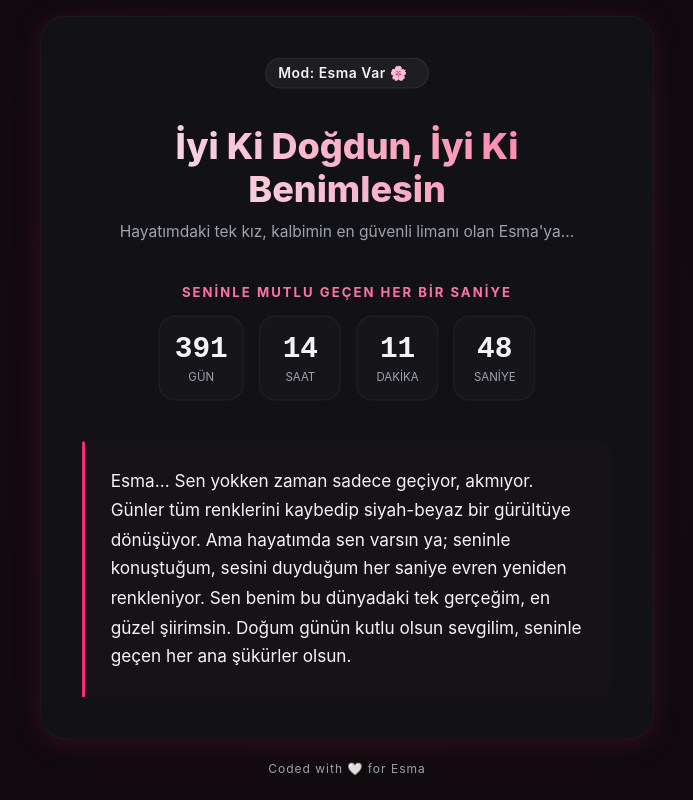
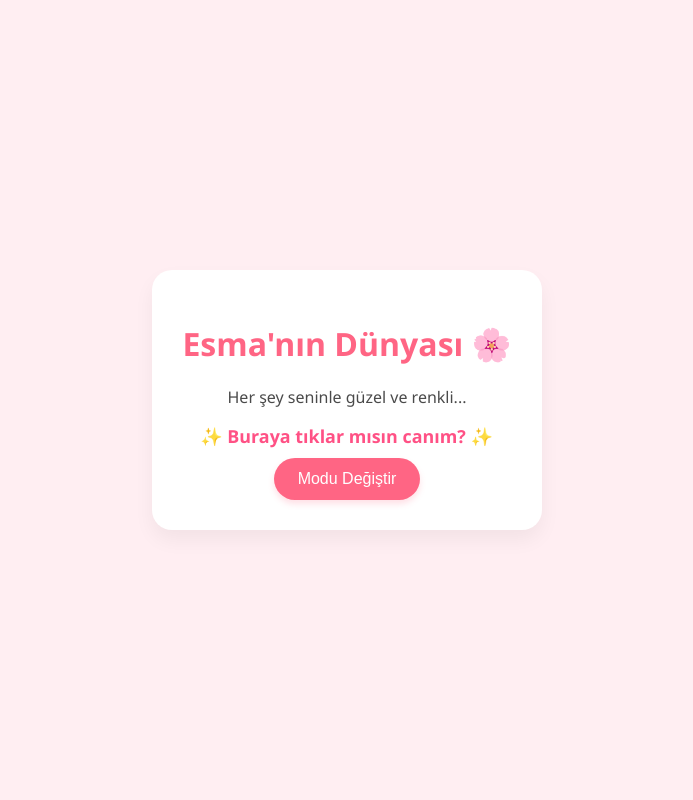
Before and after one commit to RaidenEi-20/ForEsma, a plain HTML site: page index.html in a window 1280 px wide. Shown: the whole page, without its empty margins (293-986 px from the left). Drawn offline with Linux system fonts and the light colour scheme.

Commit message:
Esma icin yazi ve mod guncellemesi

```diff
--- a/index.html
+++ b/index.html
@@ -3,109 +3,116 @@
 <head>
     <meta charset="UTF-8">
     <meta name="viewport" content="width=device-width, initial-scale=1.0">
-    <title>İyi Ki Varsın Esma</title>
+    <title>Esma İçin Siber-Romantik</title>
     <style>
-        :root {
-            --bg-dark: #0a0a0c;
-            --card-bg: #121216;
-            --accent-glow: #ff2a74;
-            --accent-soft: #ff75a0;
-            --text-main: #f3f4f6;
-            --text-muted: #9ca3af;
-            --transition-speed: 0.5s;
+        body {
+            font-family: 'Segoe UI', Tahoma, Geneva, Verdana, sans-serif;
+            background-color: #ffeef2;
+            color: #4a4a4a;
+            display: flex;
+            flex-direction: column;
+            align-items: center;
+            justify-content: center;
+            height: 100vh;
+            margin: 0;
+            transition: all 0.5s ease;
         }
-        .esma-yok {
-            --bg-dark: #121212;
-            --card-bg: #1a1a1a;
-            --accent-glow: #555555;
-            --accent-soft: #888888;
-            --text-main: #777777;
-            --text-muted: #444444;
-            filter: grayscale(1) contrast(0.9);
+        .container {
+            text-align: center;
+            background: white;
+            padding: 30px;
+            border-radius: 20px;
+            box-shadow: 0 10px 20px rgba(0,0,0,0.05);
         }
-        * { margin: 0; padding: 0; box-sizing: border-box; font-family: -apple-system, BlinkMacSystemFont, "Segoe UI", Roboto, sans-serif; }
-        body { background-color: var(--bg-dark); color: var(--text-main); min-height: 100vh; display: flex; flex-direction: column; align-items: center; justify-content: center; overflow-x: hidden; transition: background-color var(--transition-speed), filter var(--transition-speed); padding: 20px; }
-        .ambient-glow { position: fixed; top: -50%; left: -50%; right: -50%; bottom: -50%; width: 200%; height: 200%; background: radial-gradient(circle, rgba(255,42,116,0.05) 0%, rgba(0,0,0,0) 70%); z-index: -1; pointer-events: none; transition: opacity var(--transition-speed); }
-        .esma-yok .ambient-glow { opacity: 0; }
-        .container { max-width: 600px; width: 100%; background: var(--card-bg); border: 1px solid rgba(255, 255, 255, 0.03); border-radius: 24px; padding: 40px; text-align: center; box-shadow: 0 20px 40px rgba(0, 0, 0, 0.5), 0 0 50px rgba(255, 42, 116, 0.02); transition: all var(--transition-speed); position: relative; }
-        .esma-yok .container { box-shadow: none; border-color: #222; }
-        .mode-toggle { display: inline-flex; align-items: center; background: rgba(255, 255, 255, 0.05); padding: 6px 12px; border-radius: 30px; margin-bottom: 35px; cursor: pointer; border: 1px solid rgba(255, 255, 255, 0.08); user-select: none; transition: all 0.3s ease; }
-        .mode-toggle:hover { transform: translateY(-2px); }
-        .toggle-text { font-size: 0.85rem; font-weight: 600; letter-spacing: 0.5px; margin-right: 8px; }
-        h1 { font-size: 2.2rem; font-weight: 800; margin-bottom: 10px; background: linear-gradient(45deg, var(--text-main), var(--accent-soft)); -webkit-background-clip: text; -webkit-text-fill-color: transparent; transition: all var(--transition-speed); }
-        .esma-yok h1 { background: none; -webkit-text-fill-color: var(--text-main); }
-        .subtitle { font-size: 0.95rem; color: var(--text-muted); margin-bottom: 40px; line-height: 1.5; }
-        .counter-title { font-size: 0.8rem; text-transform: uppercase; letter-spacing: 2px; color: var(--accent-soft); margin-bottom: 15px; font-weight: 700; transition: color var(--transition-speed); }
-        .counter-container { display: flex; justify-content: center; gap: 15px; margin-bottom: 40px; }
-        .counter-box { background: rgba(255, 255, 255, 0.02); border: 1px solid rgba(255, 255, 255, 0.05); padding: 15px; border-radius: 16px; min-width: 80px; transition: all var(--transition-speed); }
-        .counter-value { font-size: 1.8rem; font-weight: 700; color: var(--text-main); font-family: monospace; }
-        .counter-label { font-size: 0.7rem; color: var(--text-muted); margin-top: 4px; text-transform: uppercase; }
-        .message-box { background: rgba(255, 42, 116, 0.02); border-left: 3px solid var(--accent-glow); padding: 25px; border-radius: 0 16px 16px 0; text-align: left; line-height: 1.7; font-size: 1.05rem; color: var(--text-main); transition: all var(--transition-speed); opacity: 1; transform: translateY(0); }
-        .esma-yok .message-box { border-left-color: #444; opacity: 0.4; }
-        @keyframes pulse { 0% { transform: scale(1); } 50% { transform: scale(1.03); box-shadow: 0 0 20px rgba(255, 42, 116, 0.2); } 100% { transform: scale(1); } }
-        .pulse-active { animation: pulse 3s infinite ease-in-out; }
-        footer { margin-top: 30px; font-size: 0.75rem; color: var(--text-muted); letter-spacing: 1px; }
+        h1 {
+            color: #ff6584;
+        }
+        /* Yeni eklenen yanıp sönen yönlendirme yazısı */
+        .ipucu-yazi {
+            font-size: 1.1rem;
+            color: #ff477e;
+            font-weight: bold;
+            margin-bottom: 10px;
+            animation: yanipSon 1.5s infinite;
+        }
+        button {
+            background-color: #ff6584;
+            color: white;
+            border: none;
+            padding: 12px 24px;
+            font-size: 1rem;
+            border-radius: 25px;
+            cursor: pointer;
+            box-shadow: 0 4px 6px rgba(255, 101, 132, 0.2);
+            transition: transform 0.2s, background-color 0.2s;
+        }
+        button:hover {
+            background-color: #ff477e;
+            transform: scale(1.05);
+        }
+        /* Esma Yok Modu Stilleri */
+        body.esma-yok {
+            background-color: #1a1a1a;
+            color: #888;
+        }
+        body.esma-yok .container {
+            background: #2a2a2a;
+            box-shadow: 0 10px 20px rgba(0,0,0,0.5);
+        }
+        body.esma-yok h1 {
+            color: #555;
+        }
+        body.esma-yok button {
+            background-color: #444;
+            color: #888;
+            box-shadow: none;
+        }
+        body.esma-yok .ipucu-yazi {
+            color: #555;
+            animation: none;
+        }
+
+        @keyframes yanipSon {
+            0% { opacity: 0.3; transform: scale(0.98); }
+            50% { opacity: 1; transform: scale(1.02); }
+            100% { opacity: 0.3; transform: scale(0.98); }
+        }
     </style>
 </head>
 <body>
-    <div class="ambient-glow"></div>
-    <div class="container pulse-active" id="mainContainer">
-        <div class="mode-toggle" onclick="toggleMode()">
-            <span class="toggle-text" id="toggleText">Mod: Esma Var 🌸</span>
-        </div>
-        <h1 id="mainTitle">İyi Ki Doğdun, İyi Ki Benimlesin</h1>
-        <p class="subtitle" id="mainSubtitle">Hayatımdaki tek kız, kalbimin en güvenli limanı olan Esma'ya...</p>
-        <div class="counter-title" id="counterTitle">Seninle mutlu geçen her bir saniye</div>
-        <div class="counter-container">
-            <div class="counter-box"><div class="counter-value" id="days">00</div><div class="counter-label">Gün</div></div>
-            <div class="counter-box"><div class="counter-value" id="hours">00</div><div class="counter-label">Saat</div></div>
-            <div class="counter-box"><div class="counter-value" id="minutes">00</div><div class="counter-label">Dakika</div></div>
-            <div class="counter-box"><div class="counter-value" id="seconds">00</div><div class="counter-label">Saniye</div></div>
-        </div>
-        <div class="message-box" id="messageBox">
-            Esma... Sen yokken zaman sadece geçiyor, akmıyor. Günler tüm renklerini kaybedip siyah-beyaz bir gürültüye dönüşüyor. Ama hayatımda sen varsın ya; seninle konuştuğum, sesini duyduğum her saniye evren yeniden renkleniyor. Sen benim bu dünyadaki tek gerçeğim, en güzel şiirimsin. Doğum günün kutlu olsun sevgilim, seninle geçen her ana şükürler olsun.
-        </div>
+
+    <div class="container">
+        <h1 id="baslik">Esma'nın Dünyası 🌸</h1>
+        <p id="aciklama">Her şey seninle güzel ve renkli...</p>
+
+        <div class="ipucu-yazi">✨ Buraya tıklar mısın canım? ✨</div>
+
+        <button id="modButon" onclick="moduDegistir()">Modu Değiştir</button>
     </div>
-    <footer>Coded with 🤍 for Esma</footer>
+
     <script>
-        const startDate = new Date(2025, 5, 1, 0, 0, 0);
-        let isEsmaPresent = true; let intervalId;
-        function updateCounter() {
-            if (!isEsmaPresent) return;
-            const now = new Date(); const diff = now - startDate; if (diff < 0) return;
-            const d = Math.floor(diff / (1000 * 60 * 60 * 24));
-            const h = Math.floor((diff % (1000 * 60 * 60 * 24)) / (1000 * 60 * 60));
-            const m = Math.floor((diff % (1000 * 60 * 60)) / (1000 * 60));
-            const s = Math.floor((diff % (1000 * 60)) / 1000);
-            document.getElementById('days').innerText = String(d).padStart(2, '0');
-            document.getElementById('hours').innerText = String(h).padStart(2, '0');
-            document.getElementById('minutes').innerText = String(m).padStart(2, '0');
-            document.getElementById('seconds').innerText = String(s).padStart(2, '0');
-        }
-        function toggleMode() {
-            isEsmaPresent = !isEsmaPresent;
-            const body = document.body; const container = document.getElementById('mainContainer');
-            const toggleText = document.getElementById('toggleText'); const mainTitle = document.getElementById('mainTitle');
-            const mainSubtitle = document.getElementById('mainSubtitle'); const counterTitle = document.getElementById('counterTitle');
-            const messageBox = document.getElementById('messageBox');
-            if (isEsmaPresent) {
-                body.classList.remove('esma-yok'); container.classList.add('pulse-active');
-                toggleText.innerText = "Mod: Esma Var 🌸"; mainTitle.innerText = "İyi Ki Doğdun, İyi Ki Benimlesin";
-                mainSubtitle.innerText = "Hayatımdaki tek kız, kalbimin en güvenli limanı olan Esma'ya...";
-                counterTitle.innerText = "Seninle mutlu geçen her bir saniye";
-                messageBox.innerText = "Esma... Sen yokken zaman sadece geçiyor, akmıyor. Günler tüm renklerini kaybedip siyah-beyaz bir gürültüye dönüşüyor. Ama hayatımda sen varsın ya; seninle konuştuğum, sesini duyduğum her saniye evren yeniden renkleniyor. Sen benim bu dünyadaki tek gerçeğim, en güzel şiirimsin. Doğum günün kutlu olsun sevgilim, seninle geçen her ana şükürler olsun.";
-                updateCounter(); intervalId = setInterval(updateCounter, 1000);
+        function moduDegistir() {
+            const body = document.body;
+            const baslik = document.getElementById('baslik');
+            const aciklama = document.getElementById('aciklama');
+            const buton = document.getElementById('modButon');
+            const ipucu = document.querySelector('.ipucu-yazi');
+
+            body.classList.toggle('esma-yok');
+
+            if (body.classList.contains('esma-yok')) {
+                baslik.innerText = "Zaman Dondu... 🖤";
+                aciklama.innerText = "Sen yoksun diye her şey renksiz, dünya kapkaranlık.";
+                buton.innerText = "Dünyayı Geri Renklendir";
+                ipucu.innerText = "✨ Dünyamı düzeltmek için tekrar tıkla canım ✨";
             } else {
-                body.classList.add('esma-yok'); container.classList.remove('pulse-active');
-                toggleText.innerText = "Mod: Esma Yok 🖤"; mainTitle.innerText = "Zaman Durdu...";
-                mainSubtitle.innerText = "Sen yokken günlerin hiçbir anlamı yok."; counterTitle.innerText = "Anlamsız geçen, donup kalan zaman";
-                messageBox.innerText = "Sensiz bir gün, içi boşaltılmış bir gürültüden ibaret. Ne bir parıltı var ne de yaşama sevinci. Her şey gri, her şey durmuş vaziyette...";
-                clearInterval(intervalId);
-                document.getElementById('days').innerText = "00"; document.getElementById('hours').innerText = "00";
-                document.getElementById('minutes').innerText = "00"; document.getElementById('seconds').innerText = "00";
+                baslik.innerText = "Esma'nın Dünyası 🌸";
+                aciklama.innerText = "Her şey seninle güzel ve renkli...";
+                buton.innerText = "Modu Değiştir";
+                ipucu.innerText = "✨ Buraya tıklar mısın canım? ✨";
             }
         }
-        updateCounter(); intervalId = setInterval(updateCounter, 1000);
     </script>
+
 </body>
 </html>
```
